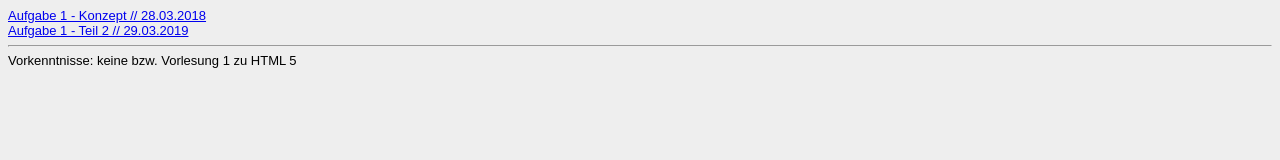
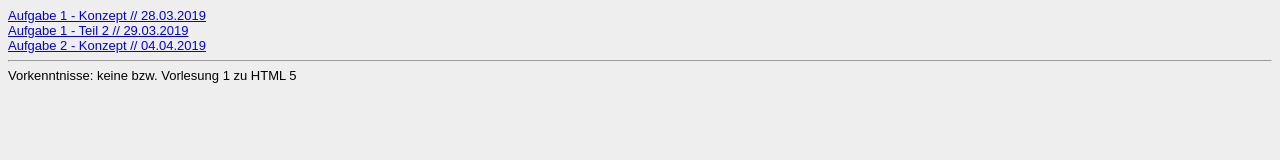
Before and after one commit to aliciaTED/aliciaTED.github.io, a plain HTML site: page Steckbrief/steckbrief.htm in a window 1280 px wide. Drawn offline with Linux system fonts and the light colour scheme.

Commit message:
updated steckbrief

```diff
--- a/Steckbrief/steckbrief.htm
+++ b/Steckbrief/steckbrief.htm
@@ -2,9 +2,9 @@
 <!-- Bitte keine Änderung in der obenstehenden Zeile vornehmen -->
 
 
-<a href="https://aliciated.github.io./Aufgabe 1/Konzept.jpg" target="_blank">Aufgabe 1 - Konzept // 28.03.2018</a></br>
+<a href="https://aliciaTED.github.io./Aufgabe 1/Konzept.jpg" target="_blank">Aufgabe 1 - Konzept // 28.03.2019</a></br>
 <a href="https:/aliciaTED.github.io/Aufgabe 1/index.html" target="_blank">Aufgabe 1 - Teil 2 // 29.03.2019</a></br>
-
+<a href="https://aliciaTED.github.io./Aufgabe 2/Konzept2.jpg" target="_blank">Aufgabe 2 - Konzept // 04.04.2019</a></br>
 
 <!-- Hier bitte die Vorkenntnisse im Bereich Programmierung zu Beginn der Veranstaltung kurz beschreiben! -->
 <hr>
```
